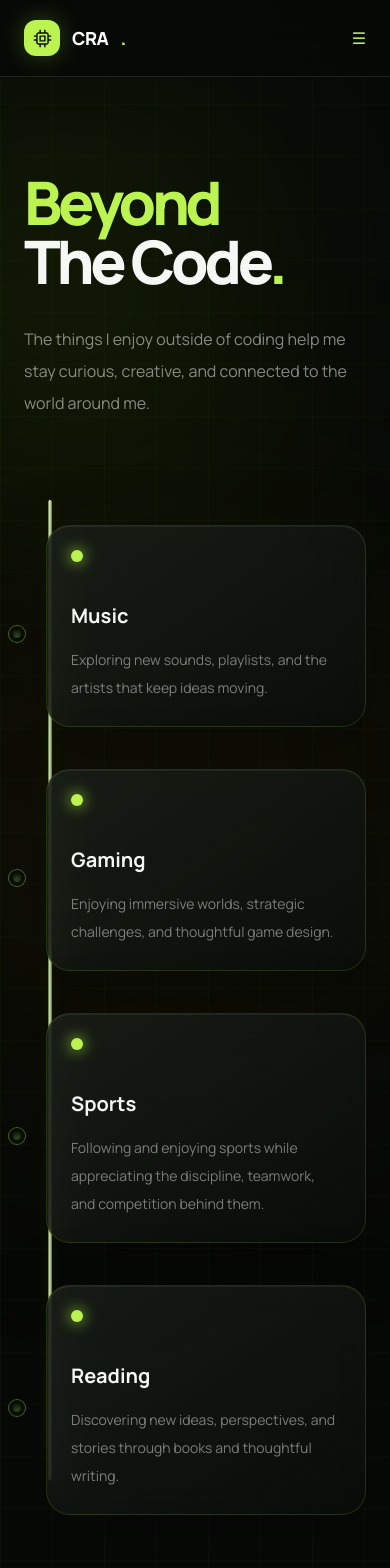
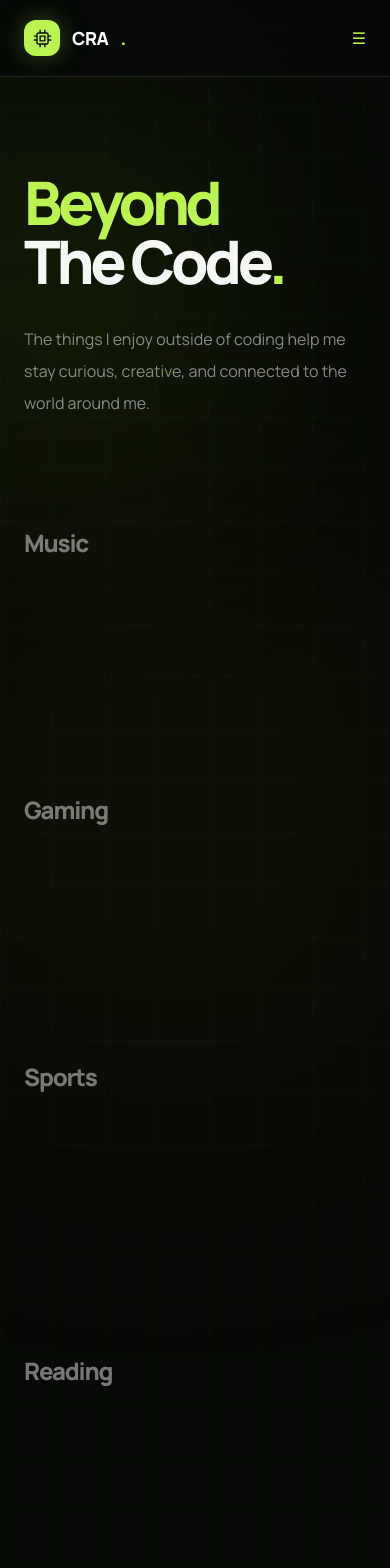
Before and after one commit to Caleb-Asia/vue-portfolio, a Vue app: page /hobbies in a window 390 px wide. Shown: the top 1568 px of the page. Built offline with nearby package versions, Linux system fonts and the light colour scheme.

Commit message:
final submission maybe

```diff
--- a/src/components/AboutSection.vue
+++ b/src/components/AboutSection.vue
@@ -9,6 +9,7 @@ const icon = (name) =>
     mysql: "DB",
     vuejs: "V",
     nodejs: "N",
+    bootstrap: "B",
   })[name];
 const languages = [
   ["JavaScript", "28.23%", "bg-yellow-300"],
@@ -29,6 +30,7 @@ const stack = [
 const frameworks = [
   ["Vue", icon("vuejs")],
   ["Node.js", icon("nodejs")],
+  ["Bootstrap", icon("bootstrap")],
 ];
 </script>
 <template>
--- a/src/components/PortfolioSection.vue
+++ b/src/components/PortfolioSection.vue
@@ -3,33 +3,39 @@ const projects = [
   {
     title: "Bootstrap Store",
     tag: "01",
-    url: "https://calebasia-bootstrapstore.netlify.app/",
+    url: "https://caleb-asia.github.io/bootstrap_store/",
+    description: "A store that sells a variety of products and utilizes the Bootstrap framework.",
   },
   {
     title: "Animation Store",
     tag: "02",
-    url: "https://animationweb-calebasia.netlify.app/",
+    url: "https://caleb-asia.github.io/animation-website/",
+    description: "A store that utilises a variety of styling animations.",
   },
   {
     title: "Gallery",
     tag: "03",
-    url: "https://caleb-asia-gallery.netlify.app/",
+    url: "https://caleb-asia.github.io/galleryexcercise/",
+    description: "A single-page webpage that shows images from three categories, with filtering and an overlay description for each image.",
   },
   {
     title: "E-commerce",
     tag: "04",
     url: "https://group-10-module-3-core-project-production-30a0.up.railway.app/",
+    description: "An online store created in a group for university students, with food tailored to many preferences and tastes.",
     note: "Login: demo@foodboxx.co.za · Password: Demo123!",
   },
   {
     title: "Web Scraping",
     tag: "05",
     url: "https://market-pulse-11gq.onrender.com/",
+    description: "A team project that uses web scraping to pull data from other websites, with data automatically refreshed every 15 minutes.",
   },
   {
     title: "HR Website",
     tag: "06",
     url: "https://module1-project-hr.onrender.com/",
+    description: "A team project aimed at helping supervisors manage their employees and track everything in one place.",
     note: "User: admin · Password: password123",
   },
 ];
@@ -59,6 +65,7 @@ const projects = [
         <div>
           <div class="mono text-xs text-lime-300">{{ project.tag }}</div>
           <h3 class="mt-4 text-xl font-bold text-white">{{ project.title }}</h3>
+          <p class="mt-3 text-sm leading-6 text-white/55">{{ project.description }}</p>
           <p v-if="project.note" class="mt-3 text-xs leading-5 text-white/45">
             {{ project.note }}
           </p>
--- a/src/views/HobbiesView.vue
+++ b/src/views/HobbiesView.vue
@@ -36,19 +36,18 @@ const hobbies = [
       </p>
     </div>
     <div class="hobby-rope-wrap relative mt-24">
-      <div class="hobby-rope" aria-hidden="true" />
-      <div class="grid gap-8 sm:grid-cols-2 lg:grid-cols-4">
+      <div class="hobby-list">
         <article
           v-for="hobby in hobbies"
           :key="hobby.title"
-          class="hobby-card glass relative rounded-3xl p-6 transition hover:-translate-y-1 hover:border-lime-300/40"
+          class="hobby-item"
         >
-          <span class="rope-hole" aria-hidden="true" />
-          <div
-            class="mb-10 h-3 w-3 rounded-full bg-lime-300 shadow-[0_0_15px_#b8ff44]"
-          />
-          <h2 class="text-xl font-bold">{{ hobby.title }}</h2>
-          <p class="mt-4 text-sm leading-7 text-white/45">{{ hobby.text }}</p>
+          <button class="hobby-title" type="button">{{ hobby.title }}</button>
+          <div class="hobby-bubble glass rounded-3xl p-6">
+            <div class="mb-8 h-3 w-3 rounded-full bg-lime-300 shadow-[0_0_15px_#b8ff44]" />
+            <h2 class="text-xl font-bold">{{ hobby.title }}</h2>
+            <p class="mt-4 text-sm leading-7 text-white/45">{{ hobby.text }}</p>
+          </div>
         </article>
       </div>
     </div>
@@ -56,65 +55,62 @@ const hobbies = [
 </template>
 
 <style scoped>
-.hobby-rope {
+.hobby-list {
+  position: relative;
+  min-height: 330px;
+  padding-left: 1rem;
+}
+.hobby-item { position: static; }
+.hobby-title {
+  position: relative;
+  z-index: 2;
+  display: block;
+  padding: 0.8rem 0;
+  color: rgba(255, 255, 255, 0.45);
+  font-size: clamp(1.5rem, 3vw, 2.25rem);
+  font-weight: 800;
+  letter-spacing: -0.05em;
+  text-align: left;
+  transition: color 300ms ease, transform 300ms ease;
+}
+.hobby-title:hover,
+.hobby-item:has(.hobby-bubble:hover) .hobby-title {
+  color: #b8ff44;
+  transform: translateX(0.5rem);
+}
+.hobby-bubble {
   position: absolute;
-  top: -18px;
-  left: 2%;
-  right: 2%;
-  height: 5px;
-  z-index: 0;
-  border-radius: 999px;
-  background: linear-gradient(180deg, #d6e3bb, #5d7436 48%, #1d2c14);
-  box-shadow:
-    0 3px 8px rgba(0, 0, 0, 0.7),
-    0 0 14px rgba(184, 255, 68, 0.15);
+  top: 0;
+  right: 0;
+  width: min(52%, 430px);
+  min-height: 250px;
+  opacity: 0;
+  pointer-events: none;
+  transform: translateX(1.5rem) scale(0.97);
+  transition: opacity 350ms ease, transform 350ms cubic-bezier(.2,.8,.2,1);
 }
-.hobby-rope::after {
-  content: "";
-  position: absolute;
-  inset: 1px 0 auto;
-  height: 1px;
-  background: rgba(255, 255, 255, 0.5);
-}
-.hobby-card {
-  z-index: 1;
-  margin-top: 10px;
-}
-.rope-hole {
-  position: absolute;
-  top: -25px;
-  left: 50%;
-  z-index: 3;
-  width: 16px;
-  height: 16px;
-  transform: translateX(-50%);
-  border: 4px solid #090d08;
-  border-radius: 999px;
-  background: #344b22;
-  box-shadow:
-    0 0 0 1px rgba(184, 255, 68, 0.35),
-    inset 0 2px 4px rgba(0, 0, 0, 0.8);
+.hobby-item:hover .hobby-bubble,
+.hobby-item:focus-within .hobby-bubble {
+  opacity: 1;
+  pointer-events: auto;
+  transform: translateX(0) scale(1);
 }
 @media (max-width: 639px) {
-  .hobby-rope {
-    top: -15px;
-    left: 7%;
+  .hobby-list {
+    min-height: 0;
+    padding-left: 0;
+  }
+  .hobby-title {
+    padding: 0.65rem 0;
+  }
+  .hobby-bubble {
+    position: relative;
+    top: auto;
     right: auto;
-    height: calc(100% - 20px);
-    width: 4px;
-    background: linear-gradient(90deg, #5d7436, #d6e3bb, #5d7436);
-  }
-  .hobby-rope::after {
-    inset: 0 auto 0 1px;
-    width: 1px;
-    height: 100%;
-  }
-  .hobby-card {
-    margin-left: 22px;
-  }
-  .rope-hole {
-    top: 50%;
-    left: -30px;
+    width: 100%;
+    min-height: 0;
+    margin: 0.25rem 0 0.75rem;
+    transform: translateY(-0.5rem) scale(0.98);
   }
 }
 </style>
```
